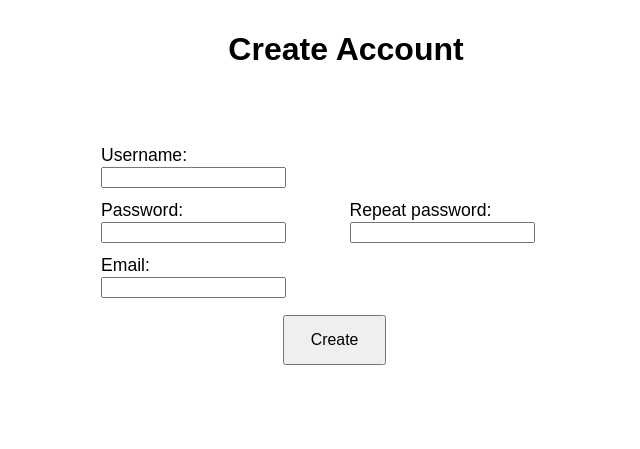
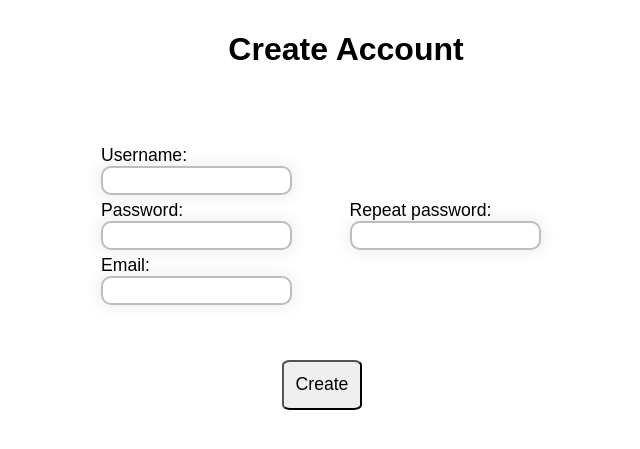
Before and after one commit to helenmand/Stop-Hate-Crimes, a PHP site: page /CreateAccount.html in a window 1280 px wide. Shown: the part 101-550 px from the top of the page, without its empty margins (294-934 px from the left). Run offline with PHP 8.4, Linux system fonts and the light colour scheme.

Commit message:
Updated create account

```diff
--- a/CreateAccount.css
+++ b/CreateAccount.css
@@ -14,6 +14,13 @@
 	padding-top:40px;
 	max-width:700px;
 	min-width:600px;
+}
+
+.gridcontainer input[type=text], input[type=password]{
+	padding: 5px;
+	border: 2px solid rgb(189, 189, 189);
+    box-shadow:0 0 15px 4px rgba(0,0,0,0.06);
+    border-radius:10px;
 }
 
 .top {
@@ -40,16 +47,21 @@
 }
 
 .buttonposition {
-	padding-left:41%;
-	padding-top:35px;
+	padding-left:45%;
 	grid-column:1 / span 2;
 	grid-row:4;
 }
 
 .ButtonCreate {
-	font-size: 90%;
-	height: 150%;
-	width: 25%;
+	font-size: 110%;
+	height: 50px;
+	width: 80px;
 	max-height:50px;
 	min-width:80px;
+	border-radius: 10%;
+	padding: 10px;
 }
+
+.ButtonCreate:hover {
+	cursor: pointer;
+}
--- a/CreateAccount.html
+++ b/CreateAccount.html
@@ -30,10 +30,9 @@
 				<label for="email">Email:</label><br>
 				<input type="text" id="email" name="email">
 			</div>
-			<div></div>
-			<div class="buttonposition">
-				<input class="ButtonCreate" type="submit" id="buttonCreate" value="Create" onclick="checkUsername()">
-			</div>
+		</div>
+		<div class="buttonposition">
+			<input class="ButtonCreate" type="submit" id="buttonCreate" value="Create" onclick="checkUsername()">
 		</div>
 	</body>
 </html>
```
